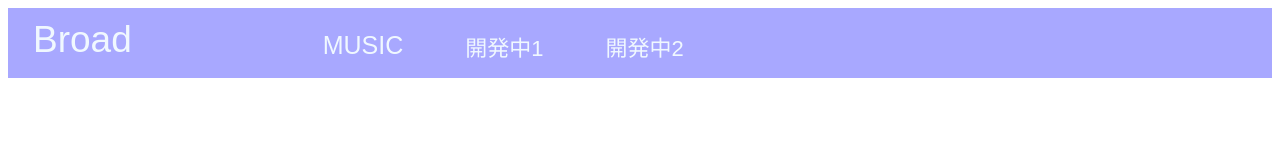
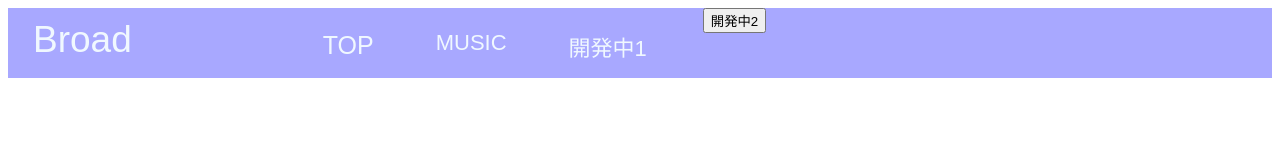
Before and after one commit to tomoyuu-07/Broad, a plain HTML site: page music.html in a window 1280 px wide. Drawn offline with Linux system fonts and the light colour scheme.

Commit message:
Update music.html

```diff
--- a/music.html
+++ b/music.html
@@ -13,9 +13,10 @@
             <div class="headerlogo">Broad</div>
          <div class="headerlist">
 
-             <button type="button" class="button1" onclick="location.href='music.html'">MUSIC</button>
-             <button type="button" class="button2">開発中1</button>
-             <button type="button" class="button3">開発中2</button>
+             <button type="button" class="button1" onclick="location.href='index.html'">TOP</button>
+             <button type="button" class="button2" onclick="location.href='music.html'">MUSIC</button>
+             <button type="button" class="button3">開発中1</button>
+             <button type="button" class="button4">開発中2</button>
 
             </div>
         </div>
```
